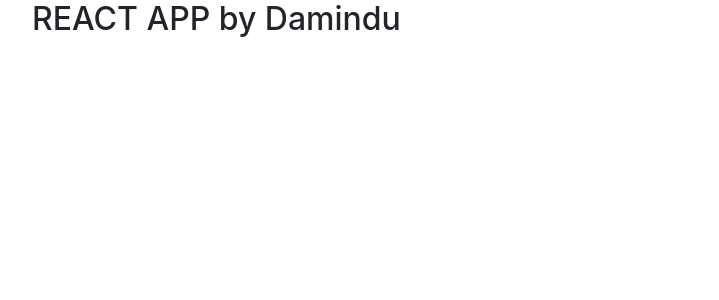
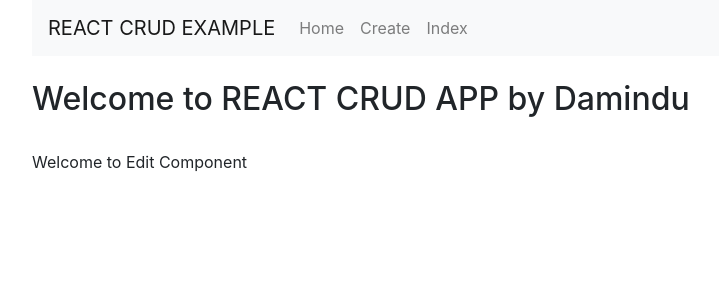
Before and after one commit to DaminduSandaruwan/LearnNodeJS, a React (Create React App) app in the folder myfirst/: page /edit/1 in a window 1280 px wide. Shown: the top 300 px of the page, without its empty margins (53-772 px from the left). Built offline with nearby package versions, Linux system fonts and the light colour scheme.

Commit message:
Created Nav Bar

```diff
--- a/myfirst/src/App.js
+++ b/myfirst/src/App.js
@@ -1,13 +1,49 @@
 import React,{Component} from 'react';
 import 'bootstrap/dist/css/bootstrap.min.css';
+import {BrowserRouter as Router,Switch,Route,Link} from 'react-router-dom';
+
+import Create from './component/create.component';
+import Edit from './component/edit.component';
+import Index from './component/index.component';
+
 
 
 class App extends Component{
   render(){
     return(
-      <div className="container">
-        <h2> REACT APP by Damindu </h2>
-      </div>
+      <Router>
+          <div className="container">
+            <nav className="navbar navbar-expand-lg navbar-light bg-light">
+              <Link to={'/'} className="navbar-brand">
+                REACT CRUD EXAMPLE
+              </Link>
+              <div className="collapse navbar-collapse" id="navbarSupportedContent">
+                <ul className="navbar-nav mr-auto">
+                  <li className="nav-item">
+                    <Link to={'/'} className="nav-link">Home</Link>
+                  </li>
+                  <li className="nav-item">
+                    <Link to={'/create'} className="nav-link">Create</Link>
+                  </li>
+                  <li className="nav-item">
+                    <Link to={'/index'} className="nav-link">Index</Link>
+                  </li>
+
+                </ul>
+              </div>
+            </nav>
+            <br/>
+            <h2>Welcome to REACT CRUD APP by Damindu</h2>
+            <br/>
+            <Switch>
+              <Route exact path ='/create' component = {Create} />
+              <Route exact path ='/edit/:id' component = {Edit} />
+              <Route exact path ='/index' component = {Index} />
+
+            </Switch>
+          </div>
+      </Router>
+
     );
   }
 }
--- a/myfirst/src/Component/create.component.js
+++ b/myfirst/src/Component/create.component.js
@@ -4,10 +4,9 @@ export default class Create extends Component{
     render(){
         return(
             <div>
-                <p>Welcome to Create Component</p>
+                <p> Welcome to Create Component</p>
             </div>
         )
 
     }
-
 }
--- a/myfirst/src/Component/edit.component.js
+++ b/myfirst/src/Component/edit.component.js
@@ -1,7 +1,7 @@
 import React, {Component} from 'react';
 
 export default class Edit extends Component{
-    rener(){
+    render(){
         return(
             <div>
                 <p> Welcome to Edit Component</p>
--- a/myfirst/src/Component/index.component.js
+++ b/myfirst/src/Component/index.component.js
@@ -1,8 +1,8 @@
 import React, {Component} from 'react';
 
 export default class Index extends Component{
-    rener(){
-        return (
+    render(){
+        return(
             <div>
                 <p> Welcome to Index Component</p>
             </div>
```
Also changed, not shown: 2 other files (tests, documents, lock files or other folders).
